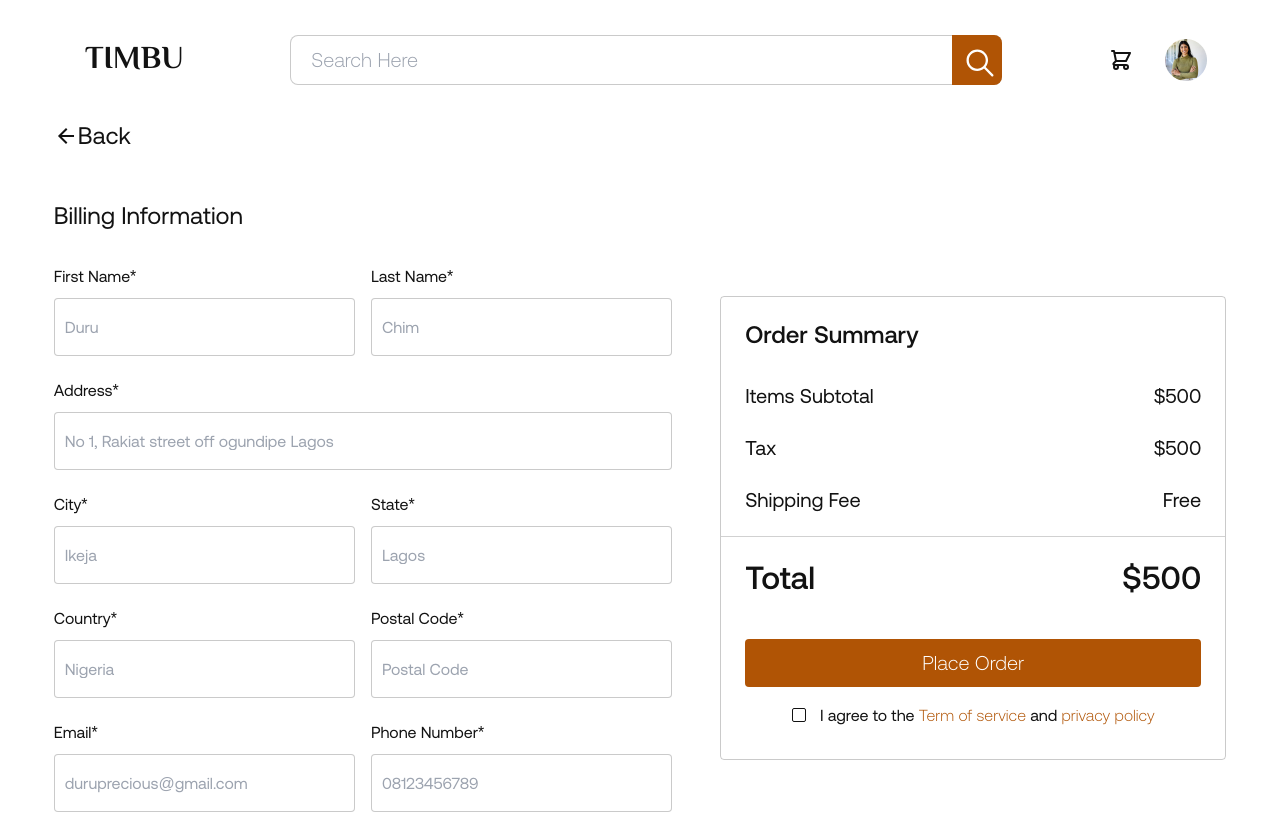
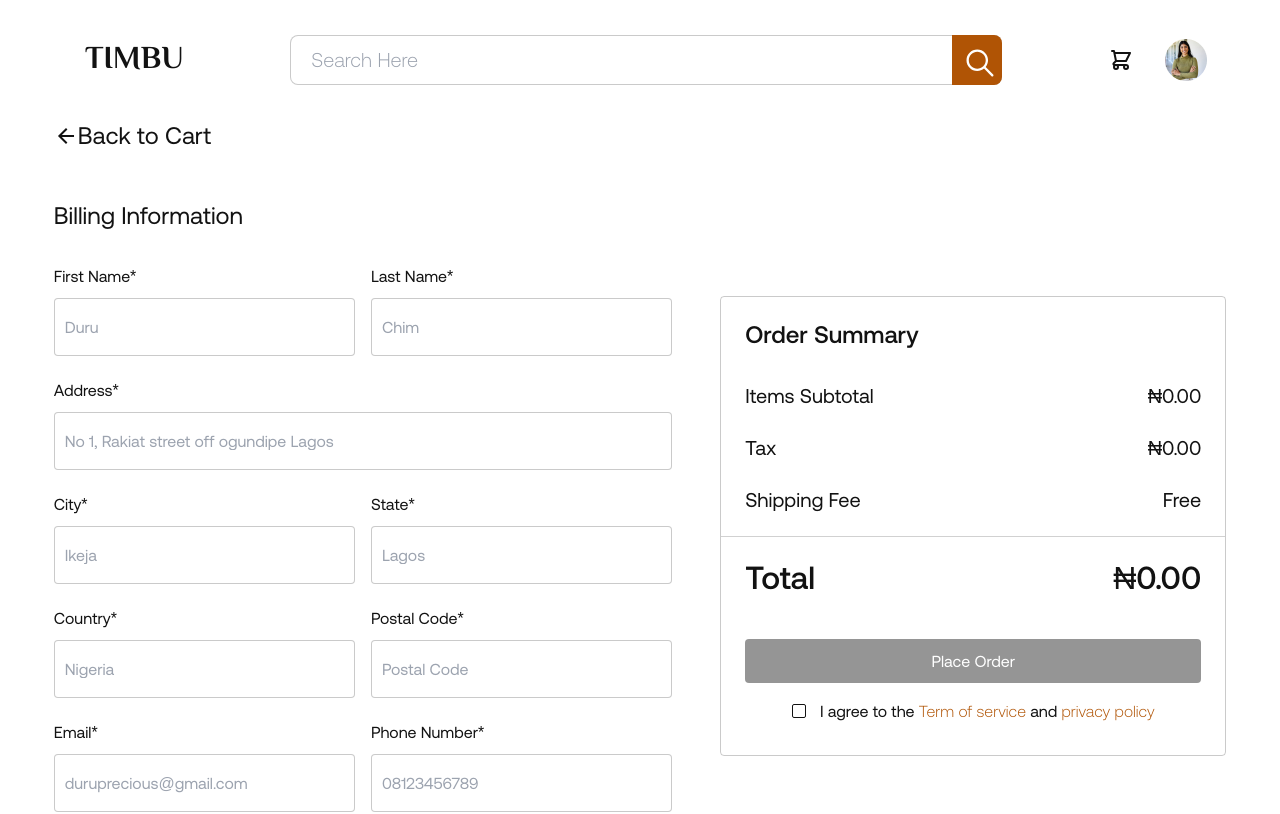
Before and after one commit to omotayobolu/hng-task2, a Next.js app: page /shopping-cart/checkout in a window 1280 px wide. Shown: the top 814 px of the page. Built offline with nearby package versions, Linux system fonts and the light colour scheme.

Commit message:
place order page done

```diff
--- a/app/shopping-cart/checkout/page.tsx
+++ b/app/shopping-cart/checkout/page.tsx
@@ -7,11 +7,53 @@ import Footer from "@/components/Footer";
 import Navbar from "@/components/Navbar";
 import PrimaryButton from "@/components/PrimaryButton";
 import Link from "next/link";
+import useCart from "@/hooks/useCart";
+import { toast } from "react-toastify";
+import "react-toastify/dist/ReactToastify.css";
 
 const page = () => {
   const router = useRouter();
+  const { dispatch, REDUCER_ACTIONS, totalPrice, totalItems } = useCart();
   const [isCreditCardSelected, setIsCreditCardSelected] =
     useState<boolean>(false);
+
+  const subTotal = Number(totalPrice.replace(/[^\d.-]/g, ""));
+  const tax: number = 0.01 * subTotal;
+  const totalPriceWithTax = subTotal + tax;
+
+  const subTotalFormatted = new Intl.NumberFormat("en-NG", {
+    style: "currency",
+    currency: "NGN",
+  }).format(subTotal);
+
+  const taxFormatted = new Intl.NumberFormat("en-NG", {
+    style: "currency",
+    currency: "NGN",
+  }).format(tax);
+
+  const totalPriceFormatted = new Intl.NumberFormat("en-NG", {
+    style: "currency",
+    currency: "NGN",
+  }).format(totalPriceWithTax);
+
+  const onPlaceOrder = () => {
+    dispatch({
+      type: REDUCER_ACTIONS.CLEAR_ALL,
+    });
+
+    toast("Order placed successfully", {
+      position: "top-center",
+      autoClose: 4000,
+      hideProgressBar: false,
+      closeOnClick: true,
+      pauseOnHover: true,
+      draggable: true,
+      progress: undefined,
+      theme: "light",
+      type: "success",
+    });
+    router.push("/");
+  };
 
   const handlePaymentMethod = (e: ChangeEvent) => {
     if (e.target.id === "credit-card") {
@@ -29,7 +71,7 @@ const page = () => {
           className="flex flex-row items-center space-x-1 text-2xl"
           onClick={() => router.back()}
         >
-          <IoMdArrowBack /> Back
+          <IoMdArrowBack /> Back to Cart
         </button>
         <div className="mt-12">
           <p className="text-2xl">Billing Information</p>
@@ -358,11 +400,11 @@ const page = () => {
                 <div className="mt-8 mb-[1.375rem] flex flex-col space-y-6">
                   <div className="flex flex-row items-center justify-between">
                     <p className="text-xl">Items Subtotal</p>
-                    <p className="text-xl">$500</p>
+                    <p className="text-xl">{subTotalFormatted}</p>
                   </div>
                   <div className="flex flex-row items-center justify-between">
                     <p className="text-xl">Tax</p>
-                    <p className="text-xl">$500</p>
+                    <p className="text-xl">{taxFormatted}</p>
                   </div>
                   <div className="flex flex-row items-center justify-between">
                     <p className="text-xl">Shipping Fee</p>
@@ -377,17 +419,16 @@ const page = () => {
                     Total
                   </p>
                   <p className="text-[2rem] leading-[3.12625rem] font-medium">
-                    $500
+                    {totalPriceFormatted}
                   </p>
                 </div>
                 <div className="mt-[2.375rem] flex flex-col items-center space-y-4">
-                  <PrimaryButton>
-                    <Link
-                      href="/shopping-cart/checkout"
-                      className="text-white text-xl"
-                    >
-                      Place Order
-                    </Link>
+                  <PrimaryButton
+                    onClick={onPlaceOrder}
+                    disabled={totalItems === 0}
+                    className="disabled:cursor-not-allowed disabled:bg-grey"
+                  >
+                    Place Order
                   </PrimaryButton>
                   <div className="flex flex-row items-center space-x-3.5">
                     <input type="checkbox" name="agreement" id="agreement" />
--- a/app/shopping-cart/page.tsx
+++ b/app/shopping-cart/page.tsx
@@ -6,8 +6,8 @@ import Navbar from "@/components/Navbar";
 import { IoMdArrowBack } from "react-icons/io";
 import Footer from "@/components/Footer";
 import PrimaryButton from "@/components/PrimaryButton";
+import CartItem from "@/components/CartItem";
 import useCart from "@/hooks/useCart";
-import CartItem from "@/components/CartItem";
 import { toast } from "react-toastify";
 import "react-toastify/dist/ReactToastify.css";
 import { Icon } from "@iconify-icon/react";
@@ -17,9 +17,14 @@ const page = () => {
 
   const { dispatch, REDUCER_ACTIONS, totalItems, totalPrice, cart } = useCart();
 
-  const totalPriceNumber = Number(totalPrice.replace(/[^\d.-]/g, "")); // Using Number()
-  const tax: number = 0.01 * totalPriceNumber;
-  const totalPriceWithTax = totalPriceNumber + tax;
+  const subTotal = Number(totalPrice.replace(/[^\d.-]/g, ""));
+  const tax: number = 0.01 * subTotal;
+  const totalPriceWithTax = subTotal + tax;
+
+  const subTotalFormatted = new Intl.NumberFormat("en-NG", {
+    style: "currency",
+    currency: "NGN",
+  }).format(subTotal);
 
   const taxFormatted = new Intl.NumberFormat("en-NG", {
     style: "currency",
@@ -30,18 +35,6 @@ const page = () => {
     style: "currency",
     currency: "NGN",
   }).format(totalPriceWithTax);
-
-  // Add 5000
-
-  // const handleQuantityChange = (id: string, change: number) => {
-  //   setCartItems((prevCartData) =>
-  //     prevCartData.map((item) =>
-  //       item.id === id
-  //         ? { ...item, quantity: Math.max(1, item.quantity + change) }
-  //         : item
-  //     )
-  //   );
-  // };
 
   const clearCart = () => {
     dispatch({
@@ -100,7 +93,7 @@ const page = () => {
                 <div className="mt-8 mb-[1.375rem] flex flex-col space-y-6">
                   <div className="flex flex-row items-center justify-between">
                     <p className="text-xl">Items Subtotal</p>
-                    <p className="text-xl">{totalPrice}</p>
+                    <p className="text-xl">{subTotalFormatted}</p>
                   </div>
                   <div className="flex flex-row items-center justify-between">
                     <p className="text-xl">Tax</p>
@@ -119,14 +112,12 @@ const page = () => {
                   </p>
                 </div>
                 <div className="mt-[2.375rem]">
-                  <PrimaryButton>
-                    <Link
-                      href="/shopping-cart/checkout"
-                      className="text-white text-xl"
-                    >
-                      Check Out
-                    </Link>
-                  </PrimaryButton>
+                  <Link
+                    href="/shopping-cart/checkout"
+                    className="text-white text-xl"
+                  >
+                    <PrimaryButton>Check Out</PrimaryButton>
+                  </Link>
                 </div>
               </div>
             </div>
--- a/components/CartItem.tsx
+++ b/components/CartItem.tsx
@@ -17,9 +17,7 @@ const CartItem = ({ item, REDUCER_ACTIONS, dispatch }: PropsType) => {
   const lineTotal: string = new Intl.NumberFormat("en-NG", {
     style: "currency",
     currency: "NGN",
-  }).format(item.quantity * item.current_price[0]["NGN"][0]);
-
-  const highestQty: number = 20 > item.quantity ? 20 : item.quantity;
+  }).format(item.quantity * item.current_price);
 
   const handleDecrease = () => {
     if (item.quantity > 1) {
--- a/components/PrimaryButton.tsx
+++ b/components/PrimaryButton.tsx
@@ -1,8 +1,9 @@
-const PrimaryButton = ({ children, onClick }: any) => {
+const PrimaryButton = ({ children, onClick, disabled, className }: any) => {
   return (
     <button
-      className="bg-primary-orange text-white py-2.5 px-3 border border-transparent rounded-[4px] inline-block w-full hover:bg-[#904504]"
+      className={`bg-primary-orange text-white py-2.5 px-3 border border-transparent rounded-[4px] inline-block w-full hover:bg-[#904504] ${className}`}
       onClick={onClick}
+      disabled={disabled}
     >
       {children}
     </button>
--- a/components/Product.tsx
+++ b/components/Product.tsx
@@ -27,7 +27,11 @@ const Product = ({
   const onAddToCart = () => {
     dispatch({
       type: REDUCER_ACTIONS.ADD,
-      payload: { ...product, quantity: 1 },
+      payload: {
+        ...product,
+        quantity: 1,
+        current_price: product.current_price[0]["NGN"][0],
+      },
     });
     toast("Item added to cart", {
       position: "top-center",
--- a/context/CartProvider.tsx
+++ b/context/CartProvider.tsx
@@ -11,7 +11,7 @@ import {
 export type CartItemType = {
   id: string;
   name: string;
-  current_price: any;
+  current_price: number;
   quantity: number;
 };
 
@@ -114,9 +114,7 @@ const useCartContext = (initCartState: CartStateType) => {
     currency: "NGN",
   }).format(
     state.cart.reduce((previousValue, cartItem) => {
-      return (
-        previousValue + cartItem.quantity * cartItem.current_price[0]["NGN"][0]
-      );
+      return previousValue + cartItem.quantity * cartItem.current_price;
     }, 0)
   );
 
```
Also changed, not shown: app/products/[productId]/page.tsx (+18 -30 lines).
